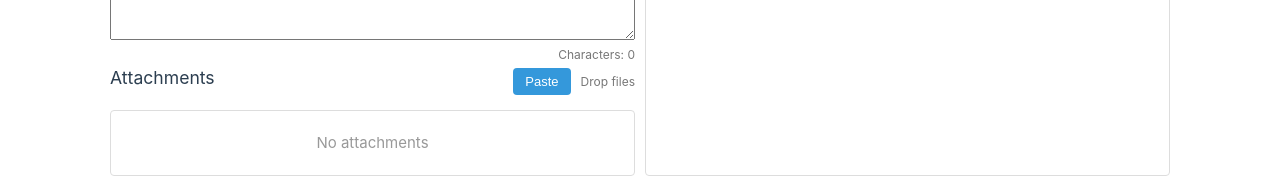
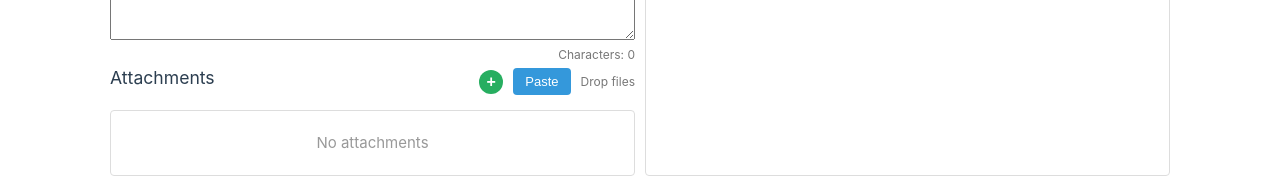
Before and after one commit to chengkande/promptbuilder, a Vue app: page / in a window 1280 px wide. Shown: the part 614-792 px from the top of the page. Built offline with nearby package versions, Linux system fonts and the light colour scheme.

Commit message:
add empty attachment

```diff
--- a/src/App.vue
+++ b/src/App.vue
@@ -245,6 +245,16 @@ const deleteAttachment = (id: string) => {
   }
 }
 
+// 添加空附件
+const addEmptyAttachment = () => {
+  const id = Date.now().toString() + Math.random().toString(36).substr(2, 5)
+  const name = `Untitled_${attachments.value.length + 1}`
+  attachments.value.push({ id, name, content: '' })
+
+  // 自动选择新创建的附件
+  selectAttachment(id)
+}
+
 // Copy to clipboard
 const copyToClipboard = async () => {
   try {
@@ -312,6 +322,7 @@ const triggerFileSelect = () => {
           <div class="attachments-header">
             <h2>Attachments</h2>
             <div class="attachment-actions">
+              <button @click="addEmptyAttachment" class="add-btn" title="创建新附件">+</button>
               <button @click="addFromClipboard" class="btn">Paste</button>
               <div class="dropzone-hint">Drop files</div>
             </div>
@@ -667,6 +678,28 @@ h3 {
   background-color: #2980b9;
 }
 
+.add-btn {
+  background-color: #27ae60;
+  color: white;
+  border: none;
+  border-radius: 50%;
+  width: 24px;
+  height: 24px;
+  display: flex;
+  align-items: center;
+  justify-content: center;
+  cursor: pointer;
+  font-size: 16px;
+  font-weight: bold;
+  transition: background-color 0.2s;
+  padding: 0;
+  line-height: 1;
+}
+
+.add-btn:hover {
+  background-color: #219653;
+}
+
 @media (max-width: 768px) {
   .main-content {
     grid-template-columns: 1fr;
```
